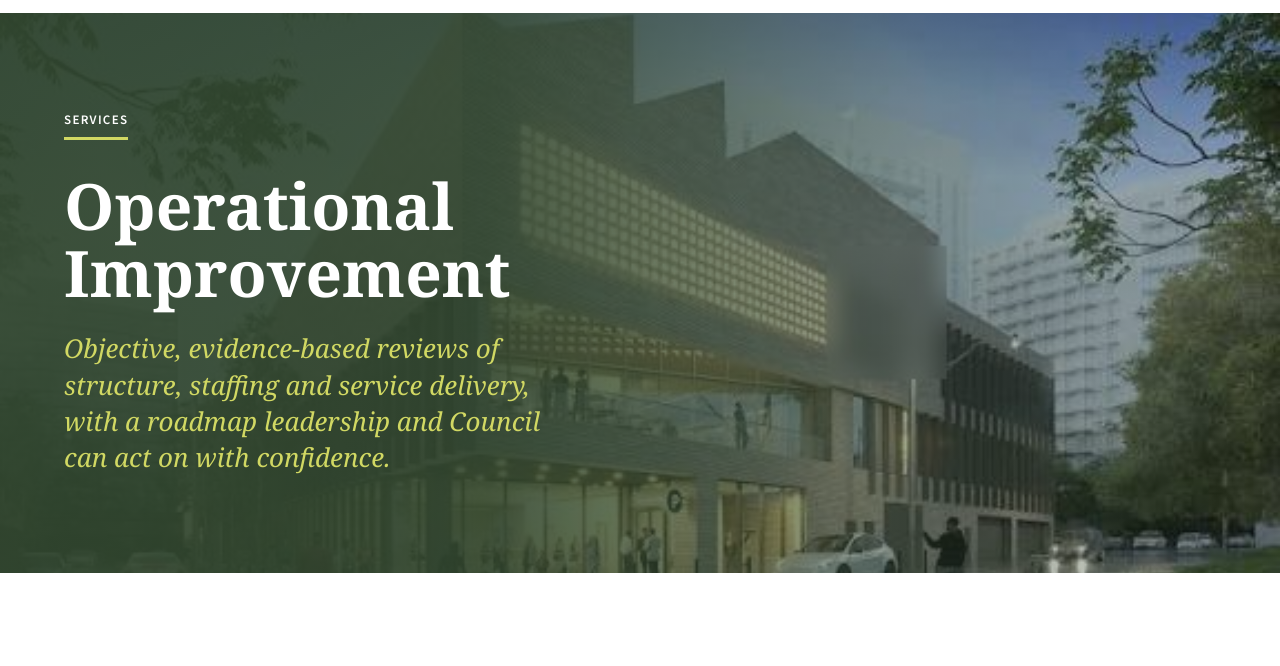
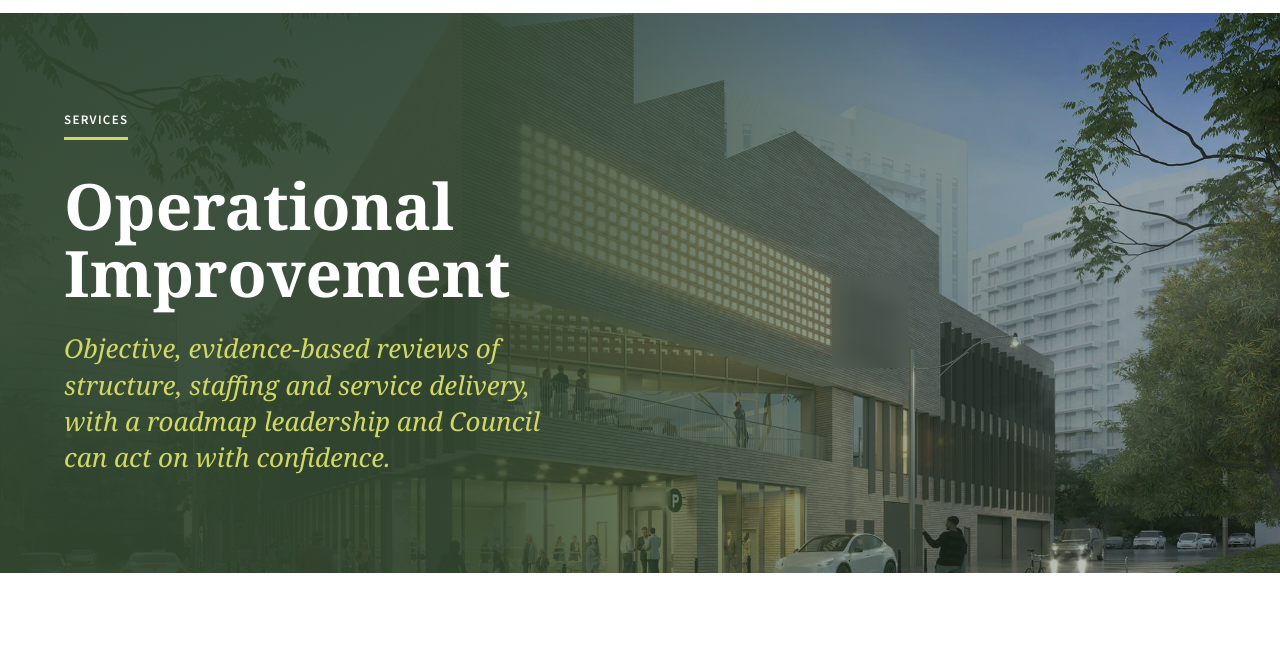
Before and after one commit to bailemor/sample-web-site, a plain HTML site: page operational-improvement.html in a window 1280 px wide. Shown: the part 108-774 px from the top of the page. Drawn offline with Linux system fonts and the light colour scheme.

Commit message:
Operational Improvement: use the large evening library rendering
Library name on the facade and the sign over the entrance blurred; the
small 576px version is removed.

Co-Authored-By: Claude Opus 5.5 <noreply@anthropic.com>
Claude-Session: https://claude.ai/code/session_01XRxcuqMj64czPpwdNU61jx

```diff
--- a/operational-improvement.html
+++ b/operational-improvement.html
@@ -36,7 +36,7 @@
 
 <main id="main">
   <section class="page-hero photo-hero" aria-labelledby="page-title">
-    <img class="hero-photo" src="images/places/library-rendering-dusk-576.jpg" alt="" fetchpriority="high">
+    <img class="hero-photo" src="images/places/library-rendering-evening-1200.jpg" srcset="images/places/library-rendering-evening-800.jpg 800w, images/places/library-rendering-evening-1200.jpg 1200w, images/places/library-rendering-evening-2160.jpg 2160w" sizes="100vw" alt="" fetchpriority="high">
     <div class="wrap">
       <p class="eyebrow"><a href="services.html">Services</a></p>
       <h1 id="page-title">Operational Improvement</h1>
```
Also changed, not shown: images/places/library-rendering-dusk-576.jpg (deleted), images/places/library-rendering-evening-1200.jpg (added), images/places/library-rendering-evening-2160.jpg (added), images/places/library-rendering-evening-800.jpg (added).
